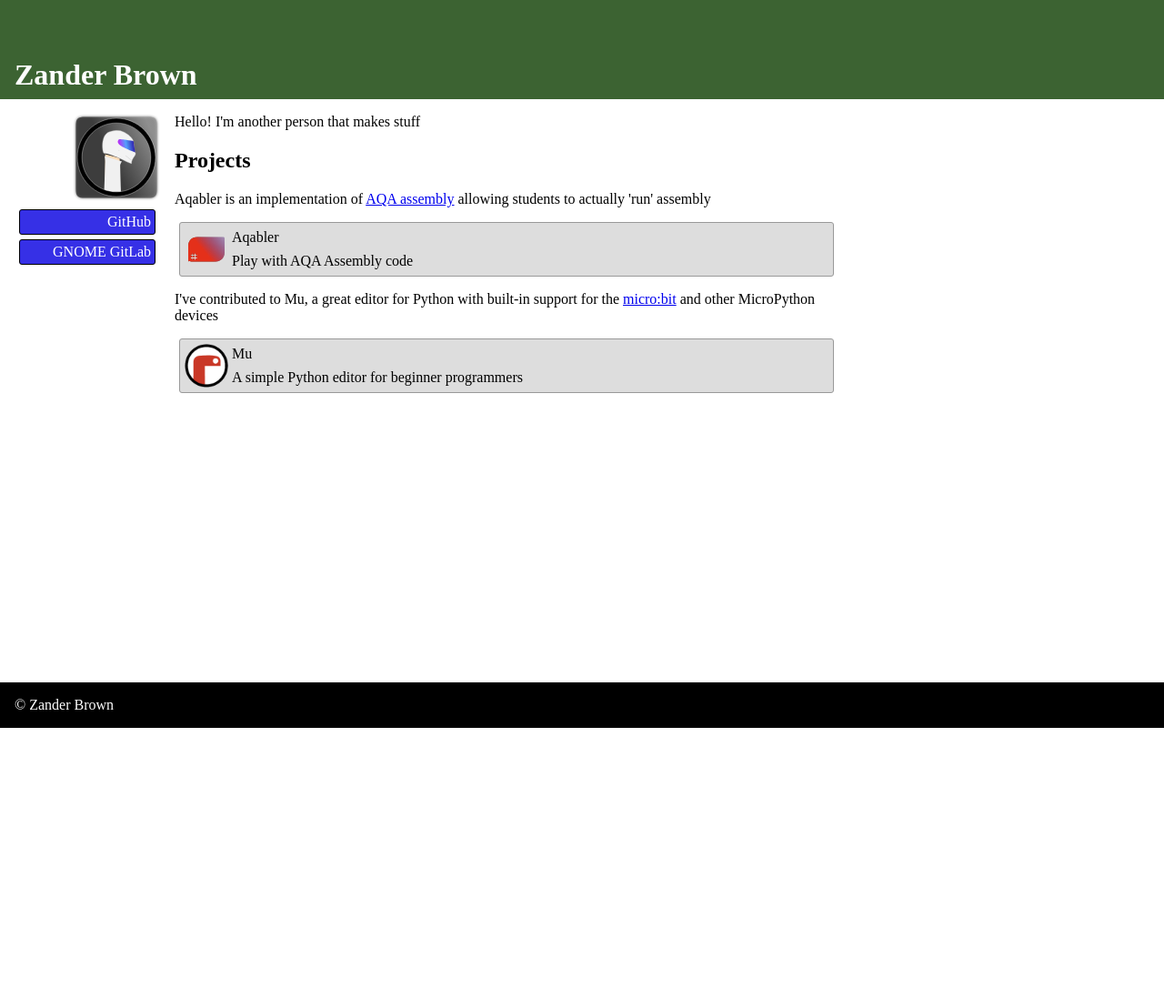
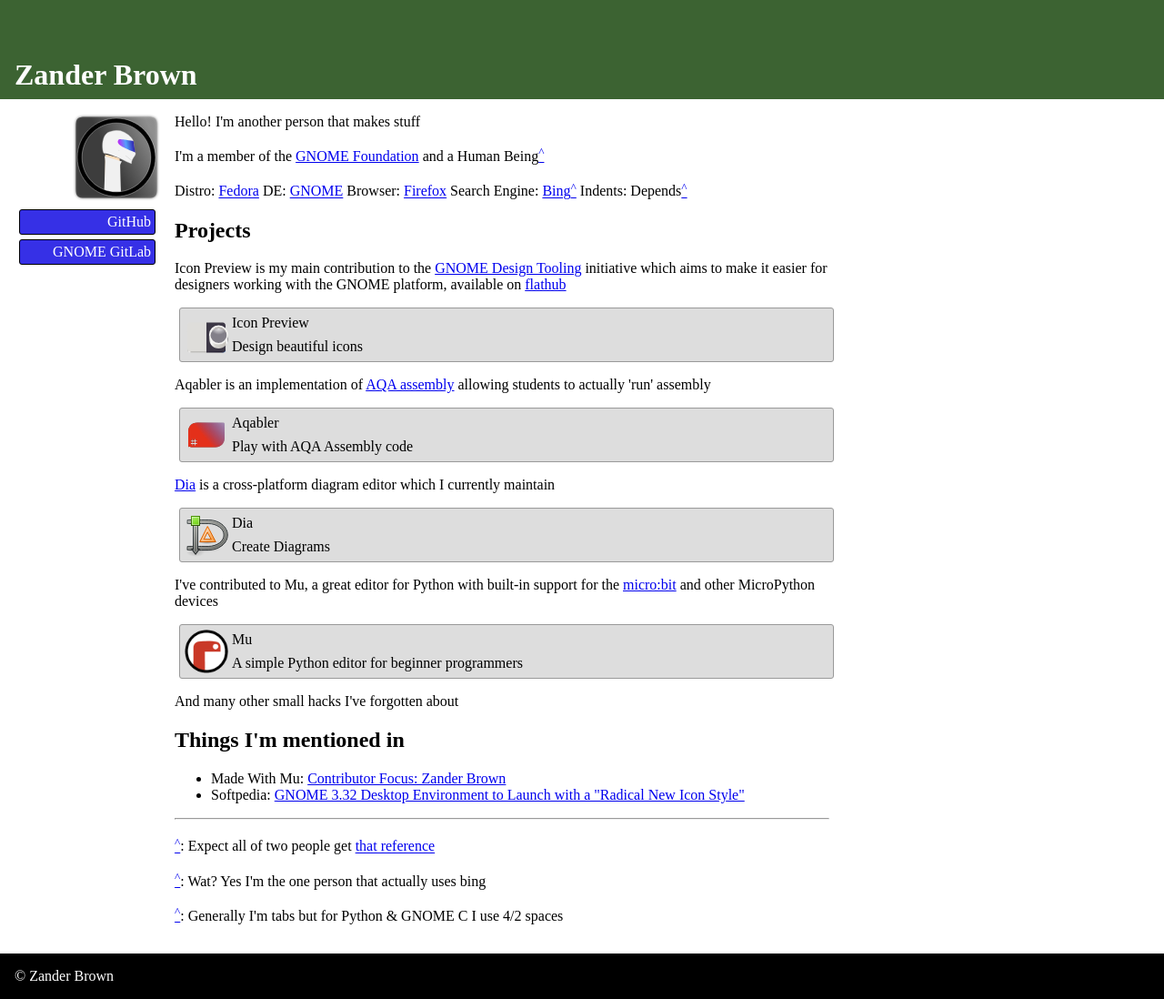
Before and after one commit to ZanderBrown/zanderbrown.github.io, a plain HTML site: page index.html in a window 1280 px wide. Shown: the whole page at 91% size. Before the commit the page ends 800 px from the top, so only its background shows below. Drawn offline with Linux system fonts and the light colour scheme.

Commit message:
Add new projects

```diff
--- a/index.html
+++ b/index.html
@@ -24,7 +24,21 @@
 		</aside>
 		<main>
 			<p>Hello! I'm another person that makes stuff</p>
+			<p>I'm a member of the <a href="https://www.gnome.org/foundation/">GNOME Foundation</a> and a Human Being<a href="#f1"><sup id="f1s">^</sup></a></p>
+			<p>Distro: <a href="https://getfedora.org/">Fedora</a> DE: <a href="https://www.gnome.org/foundation/">GNOME</a> Browser: <a href="https://www.mozilla.org/firefox/">Firefox</a> Search Engine: <a href="https://www.bing.com/">Bing</a><a href="#f2"><sup id="f2s">^</sup></a> Indents: Depends<a href="#f3"><sup id="f3s">^</sup></a></p>
 			<h2>Projects</h2>
+			<p>Icon Preview is my main contribution to the <a href="https://wiki.gnome.org/Design/Tools">GNOME Design Tooling</a> initiative which aims to make it easier for designers working with the GNOME platform, available on <a href="https://flathub.org/apps/details/org.gnome.IconPreview">flathub</a></p>
+			<a href="https://zanderbrown.github.io/aqablerweb/" class="project" target="_blank">
+				<table>
+					<tr>
+						<td rowspan="2" class="icon"><img src="org.gnome.IconPreview.svg"></td>
+						<td>Icon Preview</td>
+					</tr>
+					<tr>
+						<td>Design beautiful icons</td>
+					</tr>
+				</table>
+			</a>
 			<p>Aqabler is an implementation of <a href="https://filestore.aqa.org.uk/resources/computing/AQA-75162-75172-ALI.PDF">AQA assembly</a> allowing students to actually 'run' assembly</p>
 			<a href="https://zanderbrown.github.io/aqablerweb/" class="project" target="_blank">
 				<table>
@@ -37,11 +51,23 @@
 					</tr>
 				</table>
 			</a>
+			<p><a href="https://en.wikipedia.org/wiki/Dia_(software)">Dia</a> is a cross-platform diagram editor which I currently maintain</p>
+			<a href="https://wiki.gnome.org/Apps/Dia/" class="project" target="_blank">
+				<table>
+					<tr>
+						<td rowspan="2" class="icon"><img src="org.gnome.Dia.svg"></td>
+						<td>Dia</td>
+					</tr>
+					<tr>
+						<td>Create Diagrams</td>
+					</tr>
+				</table>
+			</a>
 			<p>I've contributed to Mu, a great editor for Python with built-in support for the <a href="https://microbit.org/">micro:bit</a> and other MicroPython devices</p>
 			<a href="https://codewith.mu/" class="project" target="_blank">
 				<table>
 					<tr>
-						<td rowspan="2" class="icon"><img src="mu.png"></td>
+						<td rowspan="2" class="icon"><img src="mu.codewith.Editor.png"></td>
 						<td>Mu</td>
 					</tr>
 					<tr>
@@ -49,6 +75,16 @@
 					</tr>
 				</table>
 			</a>
+			<p>And many other small hacks I've forgotten about</p>
+			<h2>Things I'm mentioned in</h2>
+			<ul>
+				<li>Made With Mu: <a href="https://madewith.mu/mu/users/2018/11/26/zander.html">Contributor Focus: Zander Brown</a></li>
+				<li>Softpedia: <a href="https://news.softpedia.com/news/gnome-3-32-desktop-environment-to-launch-with-a-radical-new-icon-theme-524663.shtml">GNOME 3.32 Desktop Environment to Launch with a "Radical New Icon Style"</a></li>
+			</ul>
+			<hr>
+			<p id="f1"><a href="#f1s"><sup>^</sup></a>: Expect all of two people get <a href="https://en.wikipedia.org/wiki/Community_(TV_series)">that reference</a></p>
+			<p id="f2"><a href="#f2s"><sup>^</sup></a>: Wat? Yes I'm the one person that actually uses bing</a></p>
+			<p id="f3"><a href="#f3s"><sup>^</sup></a>: Generally I'm tabs but for Python &amp; GNOME C I use 4/2 spaces</p>
 		</main>
 	</div>
 	<footer>
--- a/style.css
+++ b/style.css
@@ -61,6 +61,7 @@
 main {
 	max-width: 45rem;
 	margin-right: 1rem;
+	margin-bottom: 1rem;
 }
 
 footer {
```
Also changed, not shown: mu.codewith.Editor.png (renamed from mu.png), org.gnome.Dia.svg (added), org.gnome.IconPreview.svg (added).
